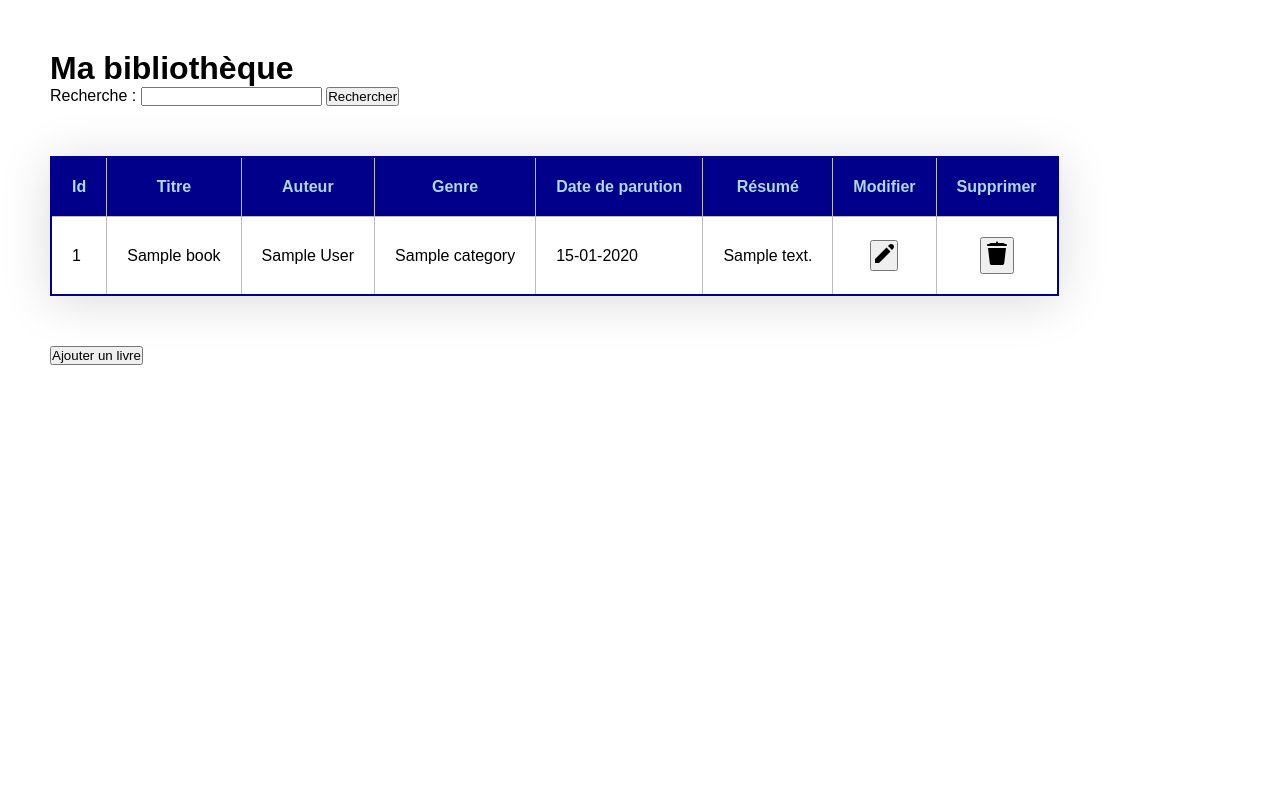
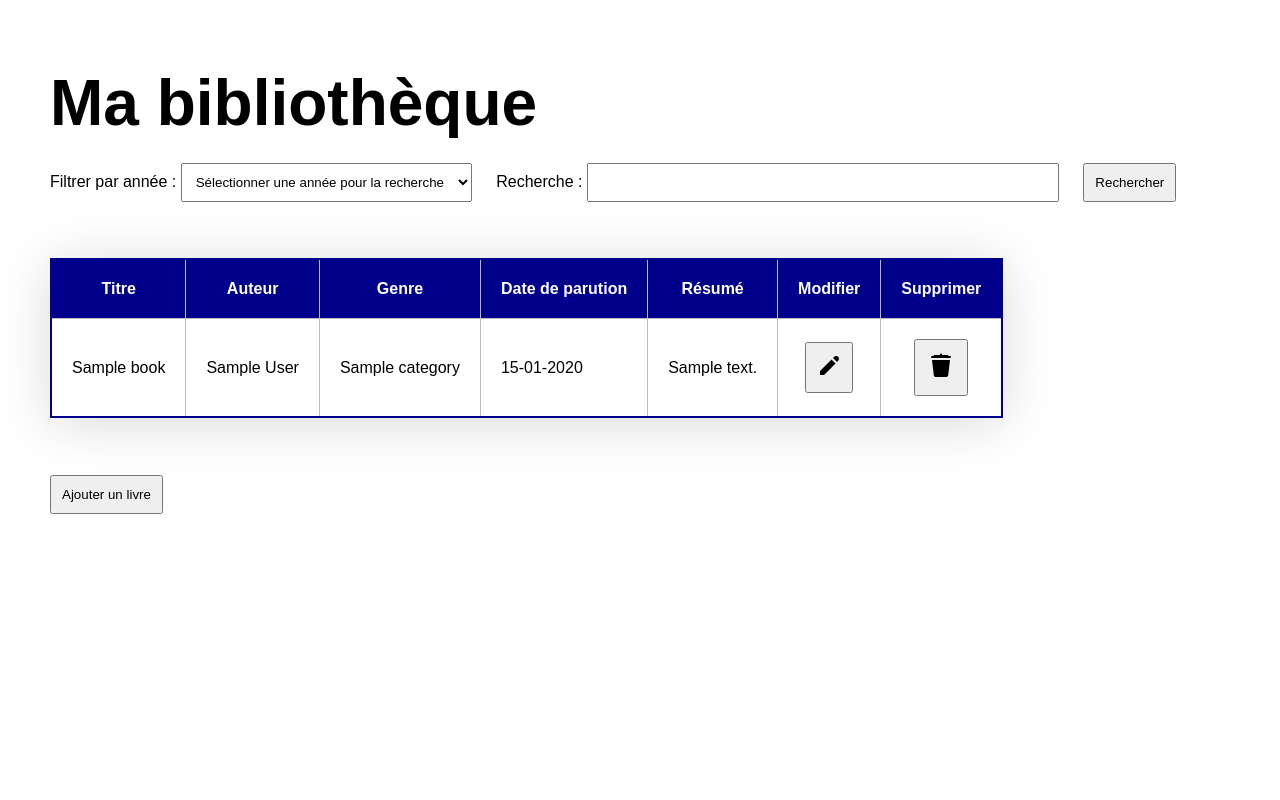
Before and after one commit to Nels18/Library_app, a PHP site: page / in a window 1280 px wide. Run offline with PHP 8.4, Linux system fonts and the light colour scheme; tables that the repository leaves empty or names only in its code hold one stand-in row (values such as "Sample post").

Commit message:
Update style and searchbar

```diff
--- a/add_book.php
+++ b/add_book.php
@@ -22,7 +22,7 @@
         <h1>Ajouter un livre</h1>
     </header>
     <main>
-        <form action="create.php" method="post">
+        <form action="create.php" method="post" class="form_info">
             <div>
                 <label for="title">Titre</label>
                 <input type="text" name="title" id="title" required>
--- a/create.php
+++ b/create.php
@@ -1,7 +1,6 @@
 <?php
 require 'db_connection.php';
 
-var_dump($_POST);
 // If form is being submitted, get the values from $_POST array
 if (isset($_POST['submit'])) {
     $author_id = intval($_POST['author_id']);
--- a/delete.php
+++ b/delete.php
@@ -11,7 +11,6 @@
     // Get book's title
     $querySelect = "SELECT * FROM book WHERE id = $bookId;";
     $book = mysqli_fetch_assoc(mysqli_query($mysqli, $querySelect));
-    var_dump($querySelect,$book['title']);
     if (!isset($book)){
         header('location:index.php');
     }
@@ -19,7 +18,6 @@
     // Delete book
     $queryDelete = "DELETE FROM book WHERE id = $bookId";
     $deletedBook = mysqli_query($mysqli, $queryDelete);
-    var_dump($deletedBook);
 
     // Feedback
     if($deletedBook){
--- a/edit_book.php
+++ b/edit_book.php
@@ -11,7 +11,6 @@
 
     // Run request
     $query = "SELECT * FROM book WHERE id = $bookId;";
-
     $result = mysqli_query($mysqli, $query);
 
     // If
@@ -24,7 +23,6 @@
     if ($num_books == 1) {
         $book = mysqli_fetch_assoc($result);
     }
-
 
 ?>
 <!DOCTYPE html>
@@ -42,10 +40,10 @@
         <h1>Modifier un livre</h1>
     </header>
     <main>
-        <form action="update.php" method="post">
+        <form action="update.php" method="post" class="form_info">
             <div>
                 <label for="title">Titre :</label>
-                <input type="text" name="title" id="title" value= <?= $book['title'] ;?> required>
+                <input type="text" name="title" id="title" value= <?= '"' . $book['title'] . '"' ;?> required>
             </div>
 
             <div>
--- a/index.php
+++ b/index.php
@@ -1,16 +1,36 @@
 <?php
     require_once 'read.php';
+    require_once 'db_connection.php';
+
 
     // Run request
 
     if (isset($_GET['search_submit'])) {
-        $search = addslashes(str_replace(' ', '%', trim($_GET['search'])));
+        $searches = explode(' ',trim($_GET['search']));
+        $publicationDate = $_GET['publication_date'];
+        var_dump($_GET);
+
 
         $searchResult = "SELECT b.id, b.title, a.firstname, a.lastname, c.name category, b.publication_date, b.summary  FROM book b
         INNER JOIN author a ON a.id = b.author_id
-        INNER JOIN category c ON c.id = b.category_id
-        WHERE b.title LIKE '%$search%'
-        ORDER BY id";
+        INNER JOIN category c ON c.id = b.category_id";
+
+        foreach ($searches as $search) {
+            if (0 == array_search($search, $searches)) {
+                $searchResult .= " WHERE (b.title LIKE '%$search%'";
+            } else {
+                $searchResult .= " OR b.title LIKE '%$search%'";
+            }
+        }
+        $searchResult .= ")";
+
+        if ('0' !== $publicationDate) {
+            $searchResult .= " AND b.publication_date LIKE '$publicationDate%'";
+        }
+        $searchResult .= " ORDER BY id;";
+        var_dump($searchResult);
+        $searches = addslashes(str_replace('%', ' ', (implode('%',$searches))));
+
     } else {
         $allBooks = "SELECT b.id, b.title, a.firstname, a.lastname, c.name category, b.publication_date, b.summary  FROM book b
         INNER JOIN author a ON a.id = b.author_id
@@ -18,6 +38,10 @@
         ORDER BY id
         ;";
     }
+
+    $queryDates = "SELECT YEAR(publication_date) as pubDate FROM book GROUP BY pubDate ORDER BY pubDate;";
+    $publicationDates = mysqli_query($mysqli, $queryDates);
+    // var_dump($result);
 ?>
 
 <!DOCTYPE html>
@@ -35,27 +59,38 @@
         <h1>Ma bibliothèque</h1>
     </header>
     <main>
-        <form action="index.php" method="get">
+        <form action="index.php" method="get" class="form_search">
+            <label for="publication_date">Filtrer par année :</label>
+            <select name="publication_date" id="publication_date" required>
+                <option value="0">Sélectionner une année pour la recherche</option>
+                <?php
+                    while ($publicationDate = mysqli_fetch_assoc($publicationDates)) {
+                        $publicationDate = $publicationDate['pubDate'];
+                        echo '<option value="' . $publicationDate . '"' . '>' . $publicationDate . '</option>';
+                    }
+                ?>
+            </select>
             <label for="search">Recherche : </label>
             <input type="search" name="search" id="search">
             <input type="submit" name="search_submit" value="Rechercher">
         </form>
         <?php
+
             if (isset($_GET['search_submit']) && '' !== $_GET['search']) {
             echo '<div>
                 <p> Résultat pour : '
-                    . str_replace('%', ' ', $search) .
+                    . $searches .
                 '</p>
                 <p>
                     <a href="index.php"><button>Afficher tous les livres</button></a>
                 </p>
             </div>';
             }
+
         ?>
         <table class='book_table'>
         <thead>
             <tr>
-                <th>Id</th>
                 <th>Titre</th>
                 <th>Auteur</th>
                 <th>Genre</th>
@@ -68,9 +103,9 @@
         <tbody>
             <?php
                 if (isset($_GET['search_submit']) && 'Rechercher' == $_GET['search_submit']) {
-                    read($searchResult);
+                    read($mysqli,$searchResult);
                 } else {
-                    read($allBooks);
+                    read($mysqli,$allBooks);
                 }
             ?>
         </tbody>
--- a/read.php
+++ b/read.php
@@ -1,13 +1,11 @@
 <?php
 
-function read($query)
+function read($mysqli, $query)
 {
-    require_once 'db_connection.php';
 
     // Run request
 
-    $data = mysqli_query($mysqli, $query
-    );
+    $data = mysqli_query($mysqli, $query);
 
     // Fetch result
     while ($book = mysqli_fetch_assoc($data)) {
@@ -17,12 +15,11 @@
 
         $result =
         '<tr>
-            <td>' . $book["id"] . '</td>
             <td>' . $book["title"] . '</td>
             <td>' . $book["firstname"]. ' ' . $book["lastname"] . '</td>
             <td>' . $book["category"] . '</td>
             <td>' . date_format(date_create($book["publication_date"]), 'd-m-Y') . '</td>
-            <td>' . $book["summary"] . '</td>
+            <td class="th_summary">' . $book["summary"] . '</td>
             <td>
                 <a href="edit_book.php?id=' . $book["id"] . '">
                     <button>' . $btnEdit . '</button>
--- a/style.css
+++ b/style.css
@@ -6,9 +6,13 @@
 }
 
 body {
-    height: 100vh;
     font-family: Arial, Helvetica, sans-serif;
     padding: 50px;
+}
+
+h1 {
+    font-size: 4rem;
+    margin: 1rem 0;
 }
 
 .book_table {
@@ -22,12 +26,16 @@
 
 thead tr {
     background-color: darkblue;
-    color: lightblue;
+    color: #fff;
 }
 
 th, td {
     border: 1px solid #333;
     padding: 20px;
+}
+
+.th_summary {
+    max-width: 400px;
 }
 
 tbody, td, th, tr {
@@ -42,3 +50,37 @@
     display: block;
     margin: 0 auto;
 }
+button, input, select {
+    padding: 10px;
+    margin: .5em 0;
+}
+
+.form_info div {
+    display: flex;
+    flex-direction: column;
+    width: 40%;
+}
+
+label {
+    padding: 0.5em 0;
+}
+
+.form_info input:not('type=submit'), .form_info select {
+    display: block;
+}
+
+.form_info textarea {
+    margin-bottom: .5em;
+    padding: 10px;
+}
+
+.form_info textarea, .form_info input[type='date'] {
+    font-family: Arial, "Helvetica Neue", Helvetica, sans-serif;
+}
+
+.form_search input[type='search'] {
+    width: 40%;
+}
+.form_search input, .form_search select {
+    margin-right: 20px;
+}
```
